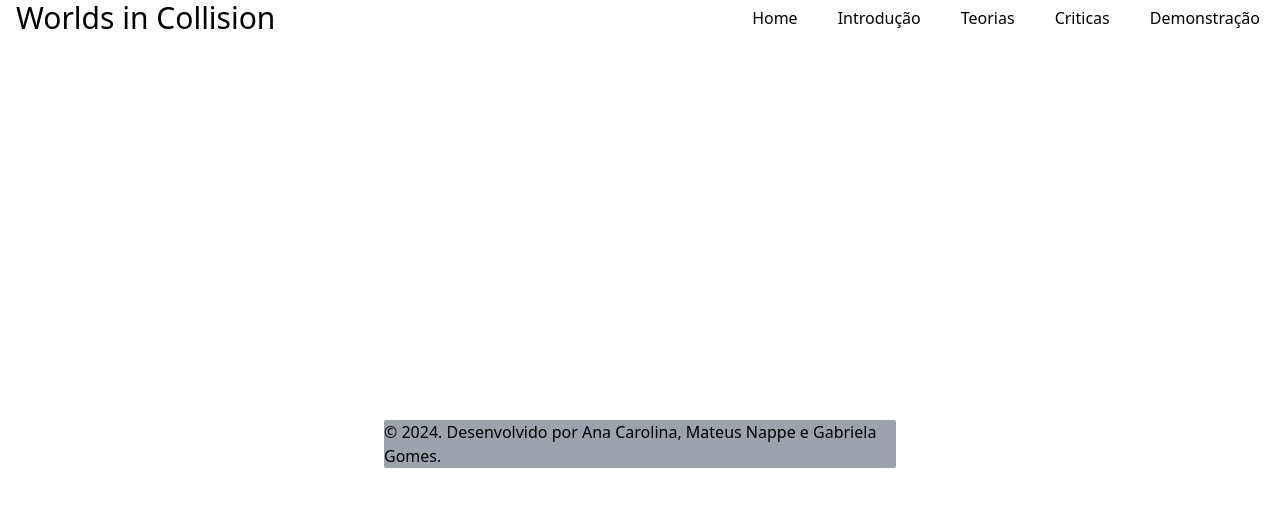
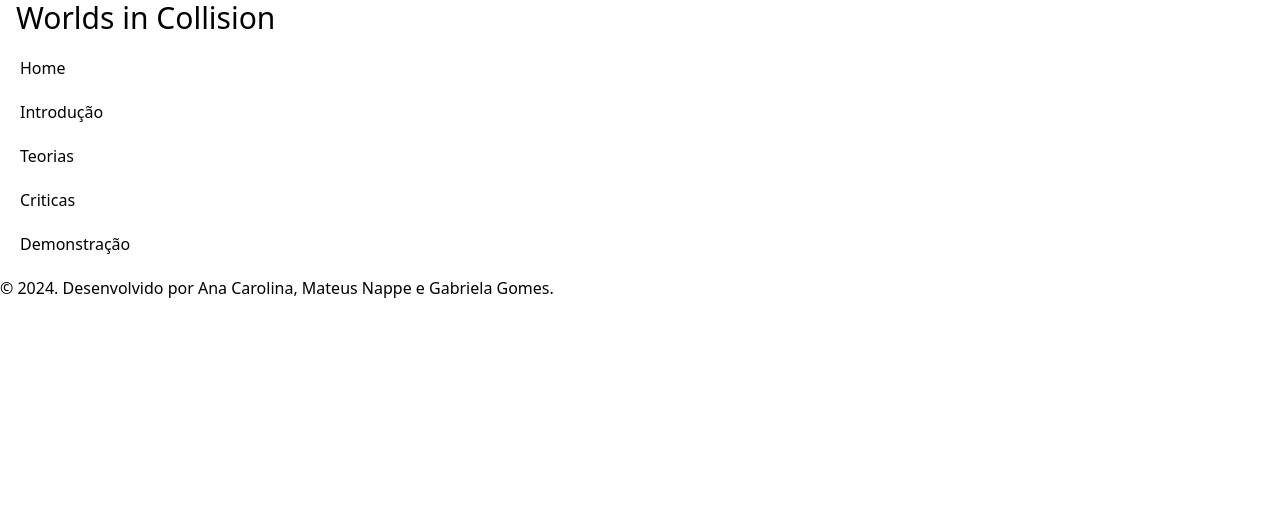
Before and after one commit to gabimezze/CheckPoint5, a Next.js app in the folder cp5/: page / in a window 1280 px wide. Shown: the top 506 px of the page. Built offline with nearby package versions, Linux system fonts and the light colour scheme.

Commit message:
Update style

```diff
--- a/cp5/src/app/globals.css
+++ b/cp5/src/app/globals.css
@@ -3,20 +3,16 @@
 @tailwind utilities;
 
 @layer components {
-  header {
-    @apply flex justify-between items-center;
-  }
   .cabecalho h1{
     @apply text-3xl text-left ml-4;
   }
   .cabecalho li {
-    @apply inline m-5 text-right;
+    @apply  m-5 text-left;
   }
-
   .cabecalho li a:hover {
-    @apply bg-blue-500 rounded-sm text-white flex space-x-4;
+    @apply bg-blue-500 rounded-sm text-white;
   }
-  footer {
-    @apply m-96 mb-0 bg-gray-400 rounded-sm;
+  .rodape {
+    @apply m-96 mb-0 text-center;
   }
 }
```
